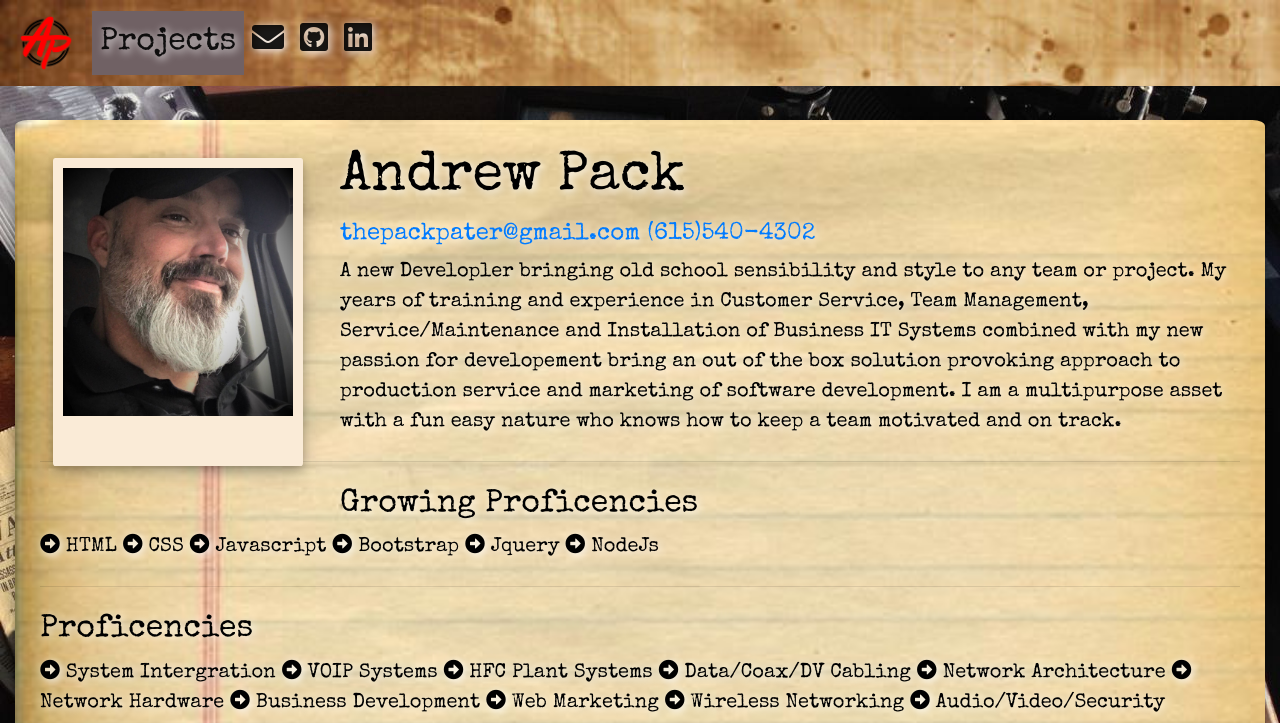
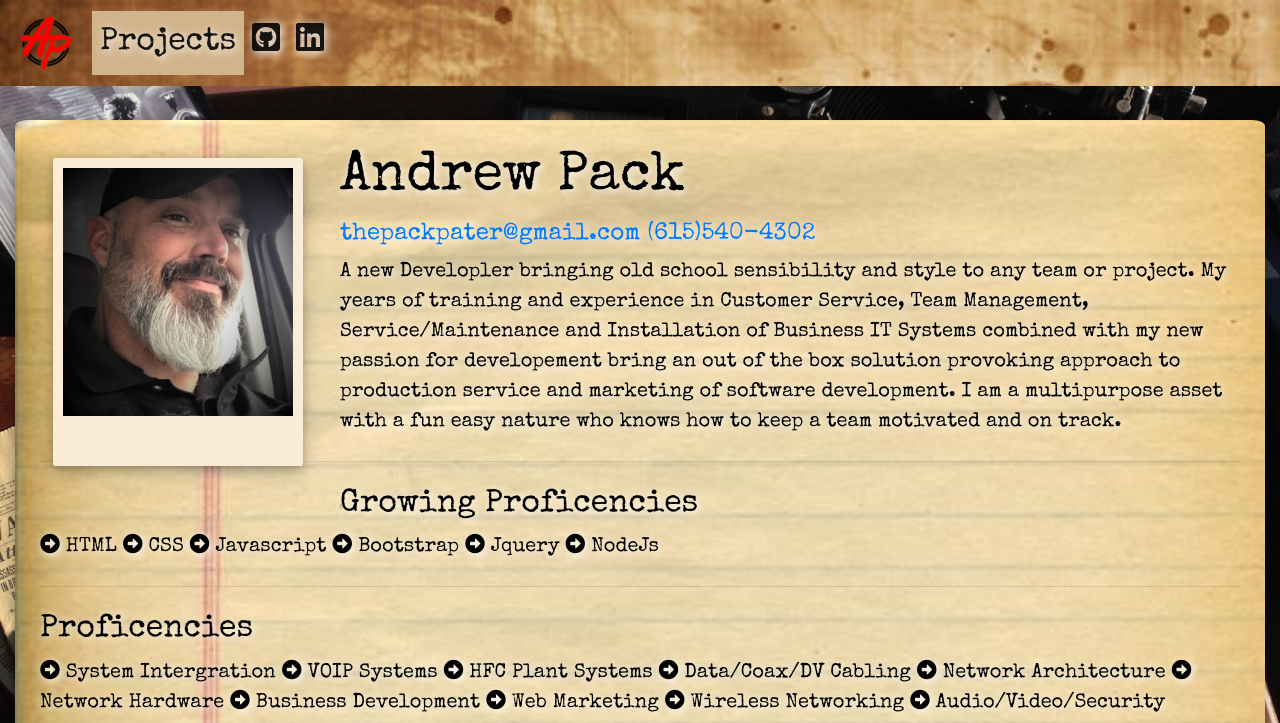
Before and after one commit to ThePackPater/PortfolioASP, a plain HTML site: page index.html in a window 1280 px wide. In both pictures the pointer is over the link 168 px from the left and 43 px from the top of the page. Shown: the top 723 px of the page. Drawn offline with nearby package versions, Linux system fonts and the light colour scheme.

Commit message:
link manipulation & css adjustments

```diff
--- a/assets/stylesheet.css
+++ b/assets/stylesheet.css
@@ -21,7 +21,7 @@
     }
 
     .nav-link:hover {
-        background-color: rgb(112, 97, 100);
+        background-color: tan;
         color: #ffffff
     }
 
@@ -44,7 +44,7 @@
     }
 
     .aLink:hover {
-        background-color: rgb(112, 97, 100);
+        background-color: tan;
         color: black;
     }
 
--- a/index.html
+++ b/index.html
@@ -37,9 +37,6 @@
             <ul class="navbar-nav">
                 <li class="nav-item active">
                     <a class="nav-link" href="#portfolio">Projects <span class="sr-only">(current)</span></a>
-                </li>
-                <li class="nav-item active">
-                    <a class="nav-link" href="mailto:thepackpater@gmail.com?Subject=Portfolio%20Contact" target="_top"><i class="fas fa-envelope"></i></a>
                 </li>
                 <li class="nav-item active">
                     <a class="nav-link" href="https://github.com/ThePackPater" target="_blank"><i
```
